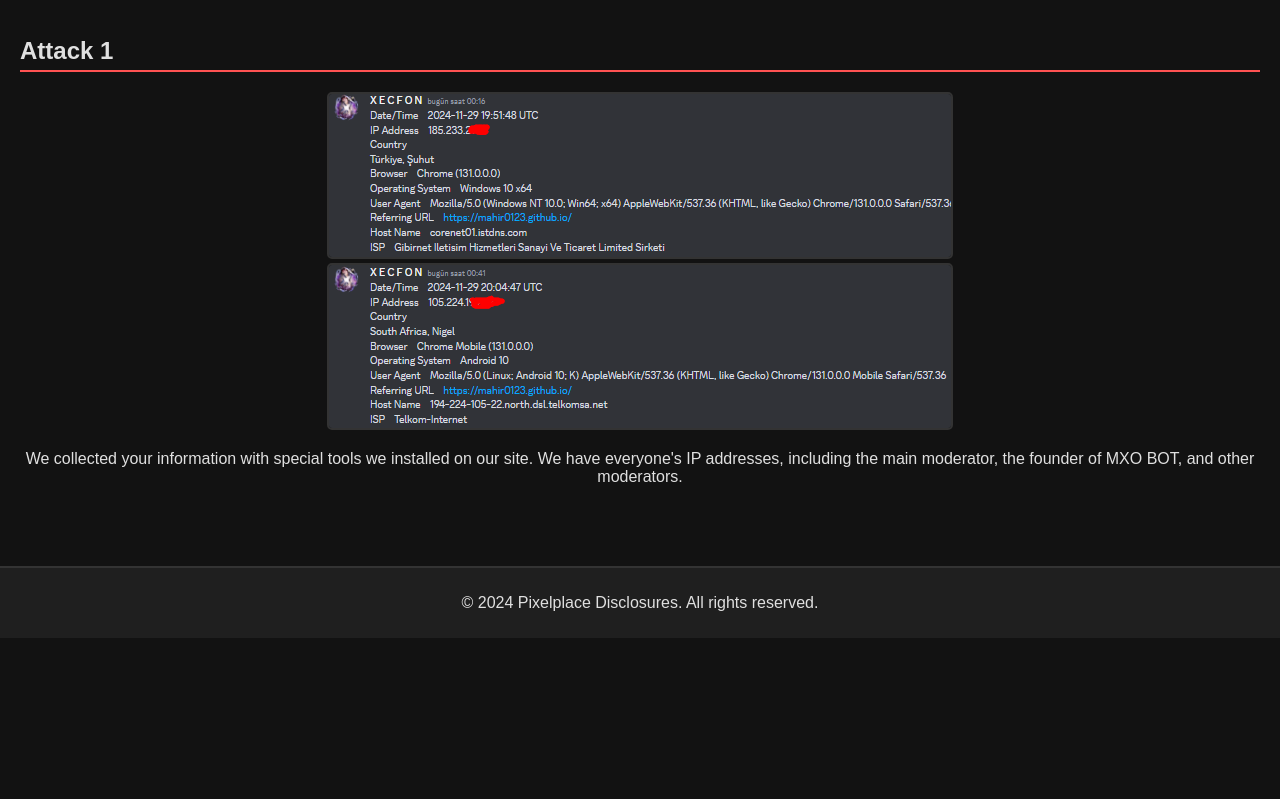
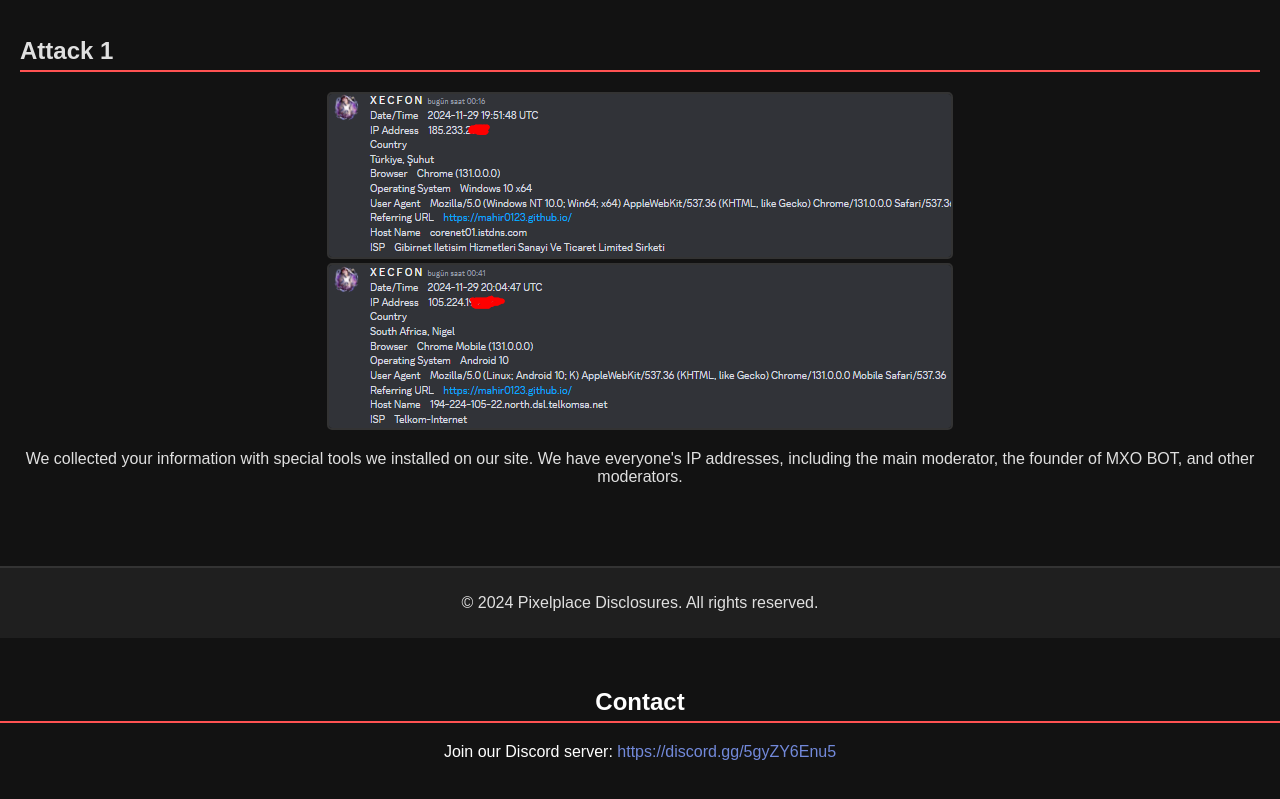
Before and after one commit to mahir0123/pixelplace.io, a plain HTML site: page index.html in a window 1280 px wide. Shown: the part 1961-2760 px from the top of the page. Before the commit the page ends 2599 px from the top, so only its background shows below. Drawn offline with Linux system fonts and the light colour scheme.

Commit message:
Add files via upload

```diff
--- a/index.html
+++ b/index.html
@@ -63,5 +63,12 @@
     <footer>
         <p>&copy; 2024 Pixelplace Disclosures. All rights reserved.</p>
     </footer>
+
+<!-- Contact Section -->
+<section id="contact" style="margin-top: 50px; text-align: center; color: white;">
+    <h2>Contact</h2>
+    <p>Join our Discord server: <a href="https://discord.gg/5gyZY6Enu5" target="_blank" style="color: #7289da; text-decoration: none;">https://discord.gg/5gyZY6Enu5</a></p>
+</section>
+
 </body>
 </html>
```
Also changed, not shown: style.css (line endings or trailing spaces).
